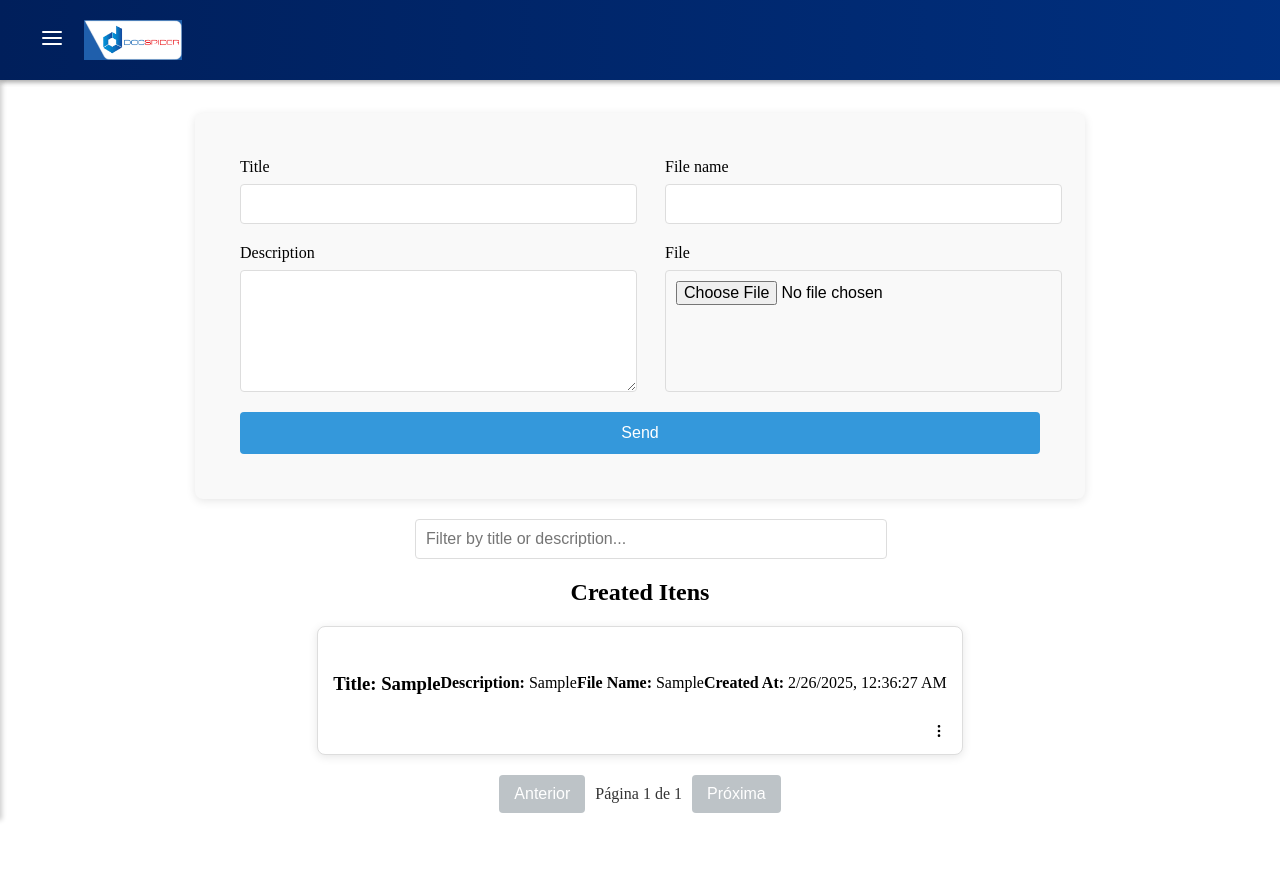
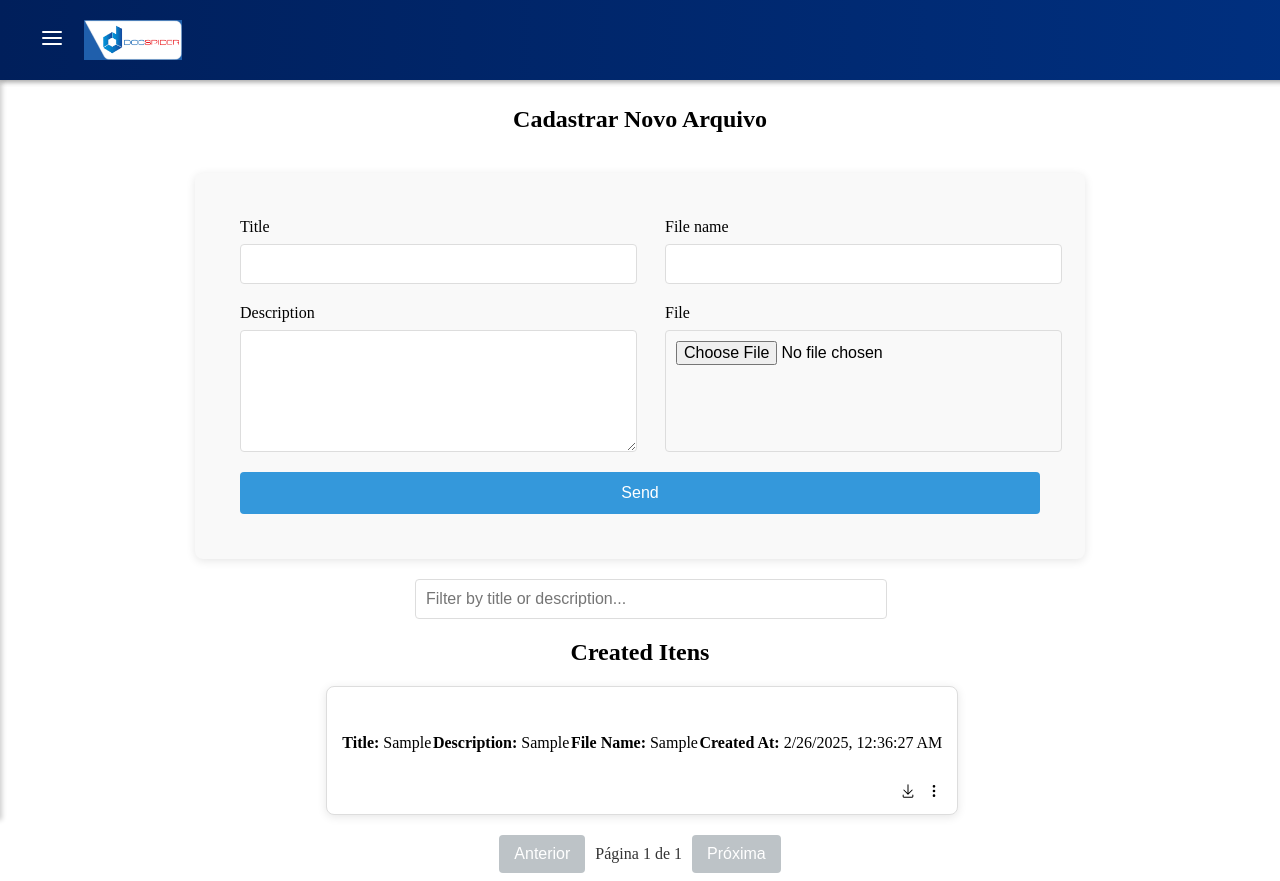
Before and after one commit to Lucaswillians/drop-zone, a React (Vite) app: page /documents in a window 1280 px wide. Both pictures are taken after typing "Sample", "Sample", "Sample" into the empty fields and a click on the button "Send". Before the commit the page ends 821 px from the top, so only its background shows below. Built offline with nearby package versions, Linux system fonts and the light colour scheme.

Commit message:
fix: ajuste de css no card + ajuste do edit

```diff
--- a/src/components/Card/Card.css
+++ b/src/components/Card/Card.css
@@ -8,6 +8,7 @@
   box-shadow: 0 2px 10px rgba(0, 0, 0, 0.1);
   width: 100%;
   max-width: 800px;
+  overflow: visible; /* Permite que o menu seja exibido corretamente */
 }
 
 .card-content {
@@ -30,25 +31,25 @@
 
 .card-options {
   display: flex;
-  justify-content: flex-end;
-  position: relative;
+  align-items: center;
+  justify-content: flex-end; /* Mantém os ícones no lado direito */
+  gap: 10px; /* Espaço entre ícones */
+  position: relative; /* Necessário para posicionamento absoluto da .menu */
+  overflow: visible; /* Garante que o menu não seja cortado */
 }
 
 .menu {
   position: absolute;
-  top: 0;
-  left: 100%;
-  margin-left: 10px;
+  top: 100%; /* Posiciona o menu logo abaixo do botão */
+  right: 0; /* Alinha o menu com o botão */
+  margin-top: 5px; /* Pequeno espaço entre o botão e o menu */
   background-color: #f1f1f1;
   border: 1px solid #ccc;
   border-radius: 5px;
   box-shadow: 0 2px 10px rgba(0, 0, 0, 0.2);
   display: flex;
   flex-direction: column;
-}
-
-.card-date  {
-  margin-top: 32px;
+  z-index: 999; /* Garante que o menu apareça sobre outros elementos */
 }
 
 .menu button {
@@ -64,3 +65,42 @@
 .menu button:hover {
   background-color: #ddd;
 }
+
+.card-edit {
+  display: flex;
+  flex-direction: column;
+  gap: 10px; /* Espaçamento uniforme entre os elementos */
+  width: 100%;
+}
+
+.card-edit input,
+.card-edit textarea,
+.card-edit .card-file-input {
+  width: calc(100% - 20px); /* Ajusta para evitar ultrapassar a borda */
+  max-width: 100%;
+  padding: 8px;
+  border: 1px solid #ccc;
+  border-radius: 5px;
+  font-size: 14px;
+  box-sizing: border-box; /* Evita que padding aumente o tamanho total */
+}
+
+.card-edit textarea {
+  resize: vertical;
+  min-height: 80px;
+}
+
+.card-edit .card-file-input {
+  padding: 5px;
+  border: none;
+}
+
+.card {
+  width: 100%;
+  max-width: 600px; /* Ajuste conforme necessário */
+  overflow: visible; /* Garante que nada ultrapasse */
+}
+
+.card-date {
+  margin-top: 32px;
+}
--- a/src/components/Card/index.tsx
+++ b/src/components/Card/index.tsx
@@ -1,4 +1,4 @@
-import React, { useState } from 'react';
+import { useState } from 'react';
 import './Card.css';
 import { HiOutlineDotsVertical } from 'react-icons/hi';
 import { GoDownload } from 'react-icons/go';
@@ -46,6 +46,7 @@ const Card: React.FC<CardProps> = ({ titulo, descricao, nomeArquivo, arquivo, da
     setIsEditing(!isEditing);
   };
 
+
   const handleDownload = () => {
     if (arquivo) {
       const url = URL.createObjectURL(arquivo);
@@ -87,18 +88,17 @@ const Card: React.FC<CardProps> = ({ titulo, descricao, nomeArquivo, arquivo, da
           </div>
         ) : (
           <>
-            <h3 className="card-title"><strong>Title: </strong>{titulo}</h3>
+            <p className="card-title"><strong>Title: </strong>{titulo}</p>
             <p className="card-description"><strong>Description: </strong>{descricao}</p>
             <p className="file-info"><strong>File Name: </strong>{nomeArquivo}</p>
             <p className="card-date"><strong>Created At: </strong>{dataCriacao}</p>
-            {arquivo && (
-              <GoDownload onClick={handleDownload} className="download-button" />
-            )}
+
           </>
         )}
       </div>
 
       <div className="card-options">
+        <GoDownload onClick={handleDownload} className="download-button" />
         <HiOutlineDotsVertical onClick={handleMenuToggle} className="menu-button" />
         {showMenu && (
           <div className="menu">
@@ -107,6 +107,9 @@ const Card: React.FC<CardProps> = ({ titulo, descricao, nomeArquivo, arquivo, da
           </div>
         )}
       </div>
+
+
+
     </div>
   );
 };
--- a/src/pages/Documents/Documents.css
+++ b/src/pages/Documents/Documents.css
@@ -3,7 +3,7 @@
   flex-direction: column;
   align-items: center;
   justify-content: center;
-  margin-top: 30px;
+  margin-top: 90px;
   width: 100%;
   max-width: 900px;
   margin-left: auto;
@@ -32,6 +32,7 @@ h1, h2 {
   flex-wrap: wrap;
   gap: 20px;
   justify-content: center;
+  flex-direction: column;
 }
 
 .pagination {
--- a/src/pages/Documents/index.tsx
+++ b/src/pages/Documents/index.tsx
@@ -14,7 +14,7 @@ const Documents: React.FC = () => {
   const [items, setItems] = useState<FormData[]>([]);
   const [currentPage, setCurrentPage] = useState<number>(1);
   const itemsPerPage = 3;
-  const [filterText, setFilterText] = useState<string>(''); // Estado para o filtro
+  const [filterText, setFilterText] = useState<string>('');
 
   const handleSave = (data: FormData) => {
     const newItem = {
@@ -24,13 +24,14 @@ const Documents: React.FC = () => {
     setItems((prevItems) => [...prevItems, newItem]);
   };
 
-  const handleEdit = (updatedData: { titulo: string; descricao: string; nomeArquivo: string; arquivo: File | null }) => {
+  const handleEdit = (updatedData: FormData) => {
     setItems((prevItems) =>
       prevItems.map((item) =>
-        item.titulo === updatedData.titulo ? { ...item, ...updatedData } : item
+        item.nomeArquivo === updatedData.nomeArquivo ? { ...item, ...updatedData } : item
       )
     );
   };
+
 
   const handleDelete = (itemToDelete: FormData) => {
     setItems((prevItems) => prevItems.filter(item => item !== itemToDelete));
@@ -48,7 +49,6 @@ const Documents: React.FC = () => {
     }
   };
 
-  // Função para filtrar os itens
   const filteredItems = items.filter(item => {
     return (
       item.titulo.toLowerCase().includes(filterText.toLowerCase()) ||
@@ -58,14 +58,13 @@ const Documents: React.FC = () => {
 
   const indexOfLastItem = currentPage * itemsPerPage;
   const indexOfFirstItem = indexOfLastItem - itemsPerPage;
-  const currentItems = filteredItems.slice(indexOfFirstItem, indexOfLastItem); // Filtrar itens na paginação
+  const currentItems = filteredItems.slice(indexOfFirstItem, indexOfLastItem);
 
   return (
     <div className="documents-container">
       <h1>Cadastrar Novo Arquivo</h1>
       <Form onSave={handleSave} initialData={null} />
 
-      {/* Filtro */}
       <div className="filter-container">
         <input
           type="text"
@@ -78,7 +77,7 @@ const Documents: React.FC = () => {
 
       <div className="cards-container">
         <h2>Created Itens</h2>
-        {filteredItems.length > 0 ? ( // Renderiza apenas os itens filtrados
+        {filteredItems.length > 0 ? (
           <>
             <div className="cards-list">
               {currentItems.map((item, index) => (
```
